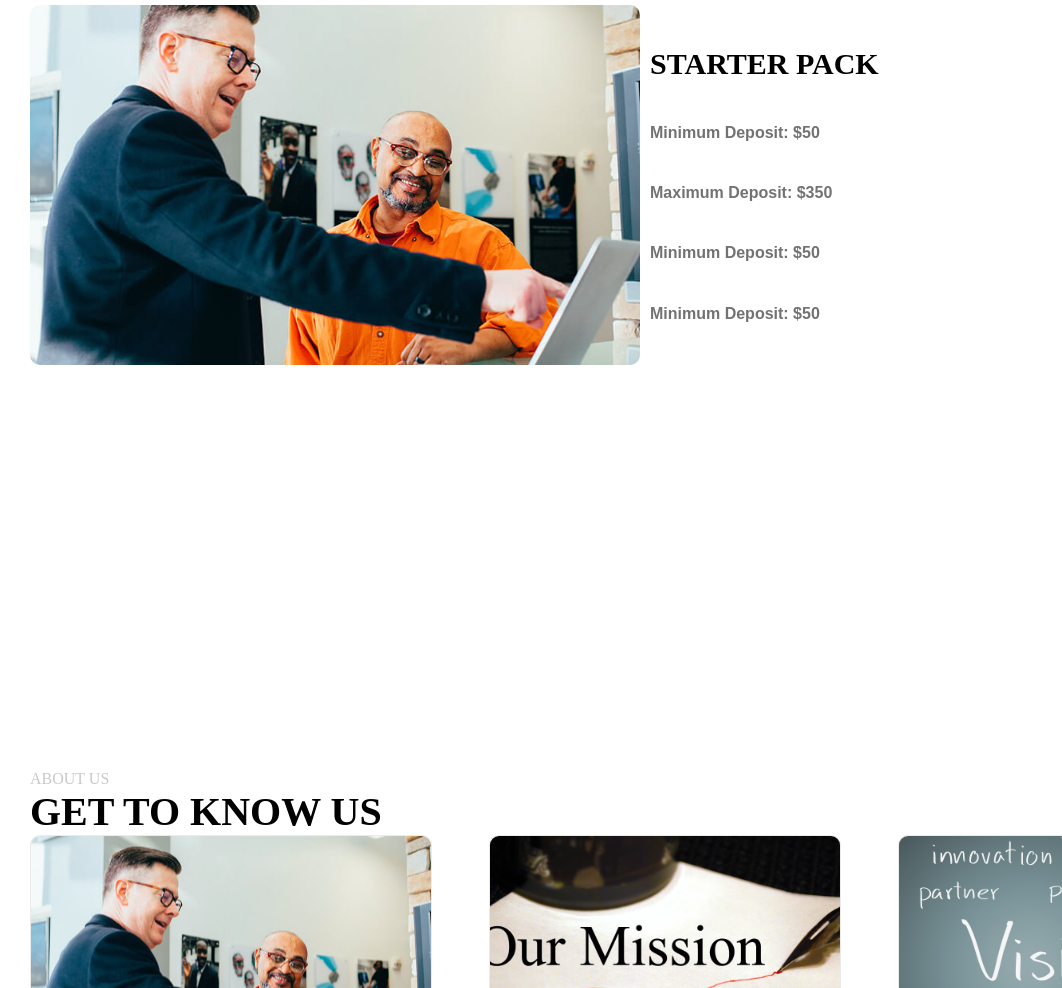
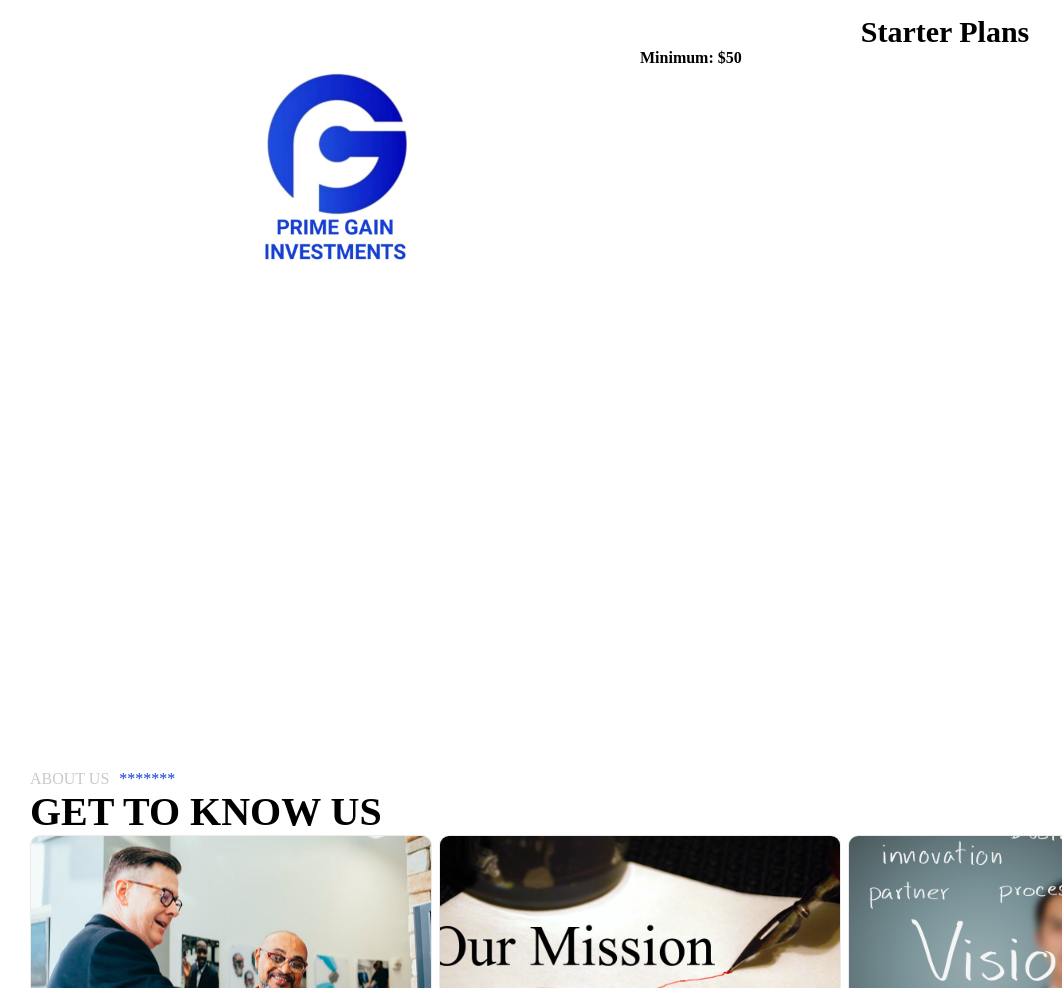
Before and after one commit to ronaldkelechi11/PrimeGain-Investment, a website: page index.html in a window 1280 px wide. Shown: the part 980-1968 px from the top of the page, without its empty margins (0-1062 px from the left). Drawn offline with Linux system fonts and the light colour scheme.

Commit message:
Bootstrap added

```diff
--- a/index.html
+++ b/index.html
@@ -59,13 +59,10 @@
                     Depending on how much you want to invest we got a plan right there for you. Prime Gain Investment gives you a guiding hand into the world of Crytpo Investement and mining.
                 </div>
                 <div class="starterPack">
-                    <div class="writeUp"></div>
-                    <div class="image">
-                        <h1>Starter Pack</h1>
-                        <h4>Minimum Deposit: $50</h4>
-                        <h4>Maximum Deposit: $350</h4>
-                        <h4>Minimum Deposit: $50</h4>
-                        <h4>Minimum Deposit: $50</h4>
+                    <div class="image"></div>
+                    <div class="writeUp">
+                        <h1>Starter Plans</h1>
+                        <h4>Minimum: <span>$50</span></h4>
                     </div>
                 </div>
         </div>
@@ -73,7 +70,7 @@
         <!-- About Us -->
         <div class="aboutUs" id="aboutUs">
             <div class="aboutUs_head">
-                ABOUT US
+                ABOUT US   <div class="slah">*******</div>
             </div>
             <div class="aboutUs_title">
                 Get to know us
--- a/package.json
+++ b/package.json
@@ -1,5 +1,6 @@
 {
   "dependencies": {
+    "bootstrap": "^5.2.2",
     "bootstrap-icons": "^1.9.1",
     "node": "^18.7.0"
   }
--- a/styling/_aboutUs.scss
+++ b/styling/_aboutUs.scss
@@ -11,6 +11,10 @@
         font-family: $mainFontFamily;
         font-size: $smallFontSize;
         color: $light;
+        .slah{
+            margin-left: 10px;
+            color: $secondaryColor;
+        }
     }
     &_title{
         font-size: $largestFontSize;
@@ -66,7 +70,7 @@
 
         .company_mission{
             overflow: hidden;
-            width: 350px;
+            width: 400px;
             border-style: solid;
             border-radius: 10px;
             border-width: 1px;
@@ -108,7 +112,7 @@
 
 
         .company_vision{
-            width: 350px;
+            width: 400px;
             border-style: solid;
             border-radius: 10px;
             overflow: hidden;
--- a/styling/_iadvices.scss
+++ b/styling/_iadvices.scss
@@ -29,29 +29,25 @@
         margin-top: 20px;
         display: flex;
         flex-direction: row;
+        .image{
+            width: 50%;
+            height: 100%;
+            background-image: url("/assets/images/logo.JPG");
+            background-position: center;
+            background-size: contain;
+            background-repeat: no-repeat;
+        }
         .writeUp{
-            height: 100%;
             width: 50%;
-            border-radius: 10px;
-            background-image: url("/assets/images/counts-img.jpg");
-            background-position: center;
-            background-size: cover;
-        }
-        .image{
-            margin-left: 10px;
             height: 100%;
             display: flex;
             flex-direction: column;
-            justify-content: space-evenly;
             h1{
+                color: $primaryBlack;
                 font-size: $largeFontSize;
+                text-align: center;
+                margin-top: 10px;
                 font-family: $mainFontFamily;
-                text-transform: uppercase;
-            }
-            h4{
-                font-size: $smallFontSize;
-                color: $primaryGrey;
-                font-family: $secondaryFontFamily;
             }
         }
     }
```
Also changed, not shown: styling/index.css, 2 other files.
